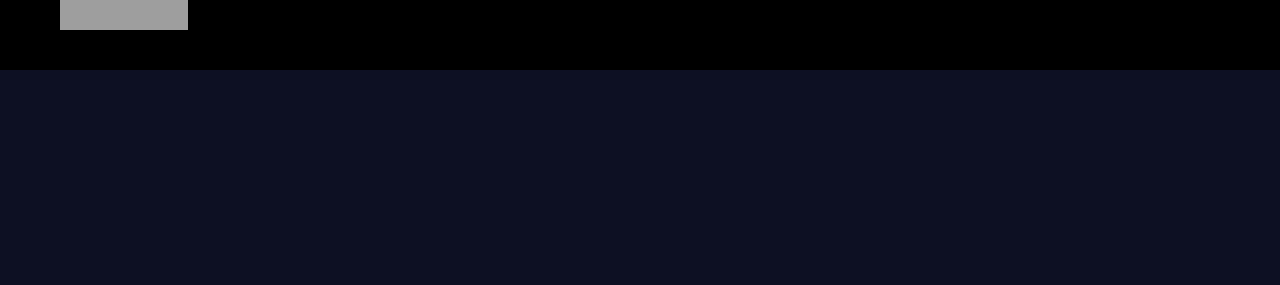
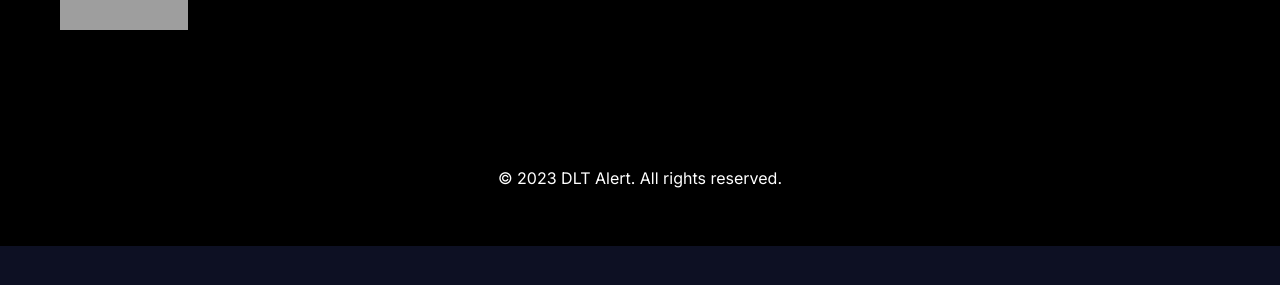
Before and after one commit to Ayesha-ehsan905/deploy-app, a React (Vite) app: page /about in a window 1280 px wide. Shown: the part 405-690 px from the top of the page. Built offline with nearby package versions, Linux system fonts and the light colour scheme; grey boxes are pictures that could not be loaded.

Commit message:
theme updated

```diff
--- a/src/views/footer.tsx
+++ b/src/views/footer.tsx
@@ -46,6 +46,12 @@
           <Text css={{ color: "white" }}>+1 3243 3423 3232</Text>
         </Footer>
       </Footer>
+
+      <Footer style={"parent"}>
+        <Text css={{ textAlign: "center", color: "$white" }}>
+          © 2023 DLT Alert. All rights reserved.
+        </Text>
+      </Footer>
     </>
   );
 };
```
